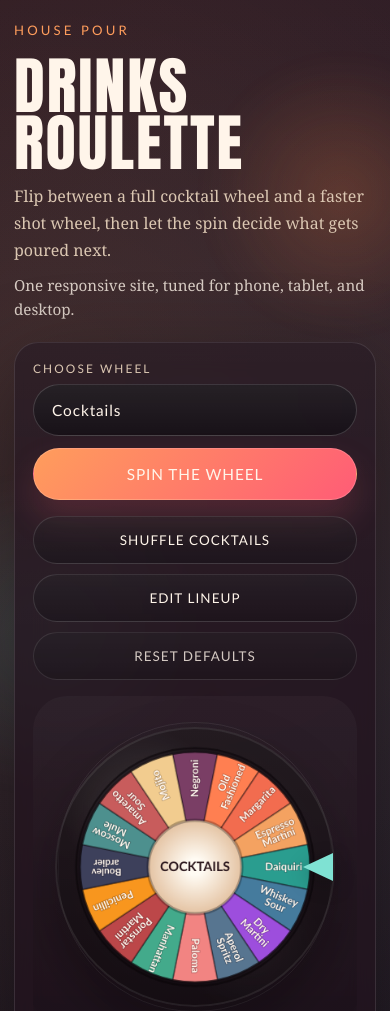
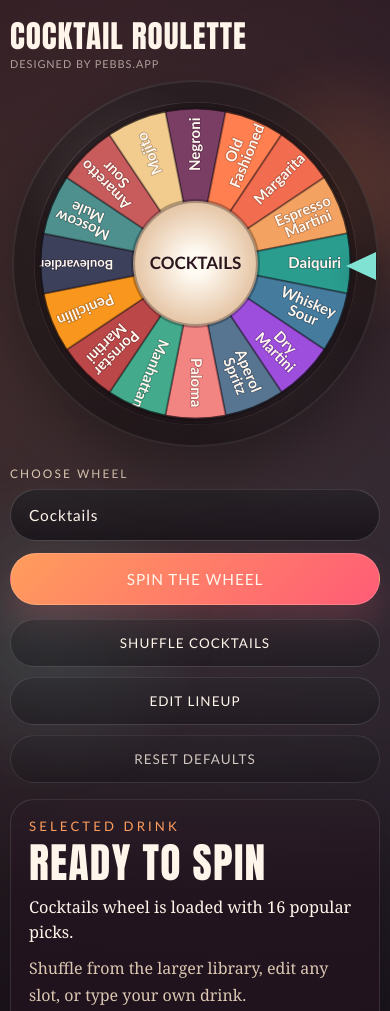
Before and after one commit to slurms666/drinks-roulette, a plain HTML site: page index.html in a window 390 px wide. Shown: the top 1011 px of the page. Drawn offline with Linux system fonts and the light colour scheme.

Commit message:
Rework mobile wheel layout

```diff
--- a/index.html
+++ b/index.html
@@ -13,8 +13,10 @@
 <body data-wheel="cocktails">
   <div class="page-shell">
     <header class="hero">
-      <p class="eyebrow">House Pour</p>
-      <h1>Drinks Roulette</h1>
+      <div class="hero-bar">
+        <h1>COCKTAIL ROULETTE</h1>
+        <p class="hero-byline">designed by pebbs.app</p>
+      </div>
       <p class="hero-copy">
         Flip between a full cocktail wheel and a faster shot wheel, then let the spin decide what
         gets poured next.
@@ -46,7 +48,7 @@
 
         <div class="wheel-stage">
           <div class="pointer" aria-hidden="true"></div>
-          <div id="wheel-disc" class="wheel-disc">
+          <div id="wheel-disc" class="wheel-disc" role="button" tabindex="0" aria-label="Spin the selected drinks wheel">
             <canvas
               id="roulette-wheel"
               width="720"
--- a/js/main.js
+++ b/js/main.js
@@ -786,6 +786,13 @@
     setCategory(event.target.value);
   });
   elements.spinButton.addEventListener("click", spinWheel);
+  elements.wheelDisc.addEventListener("click", spinWheel);
+  elements.wheelDisc.addEventListener("keydown", (event) => {
+    if (event.code === "Space" || event.code === "Enter") {
+      event.preventDefault();
+      spinWheel();
+    }
+  });
   elements.shuffleButton.addEventListener("click", shuffleCurrentLineup);
   elements.resetButton.addEventListener("click", resetCurrentLineup);
   elements.editButton.addEventListener("click", openEditor);
--- a/styles.css
+++ b/styles.css
@@ -94,11 +94,18 @@ body::after {
 }
 
 .hero {
-  max-width: 820px;
+  max-width: 960px;
   display: grid;
-  gap: 10px;
-  margin-bottom: clamp(20px, 3.5vw, 30px);
+  gap: 8px;
+  margin-bottom: clamp(14px, 2.6vw, 22px);
   animation: rise-in 720ms ease both;
+}
+
+.hero-bar {
+  display: flex;
+  align-items: baseline;
+  gap: 10px 14px;
+  flex-wrap: wrap;
 }
 
 .eyebrow,
@@ -135,9 +142,18 @@ h1,
 }
 
 h1 {
-  font-size: clamp(3.3rem, 9vw, 6.8rem);
+  font-size: clamp(1.9rem, 5.2vw, 3.5rem);
   line-height: 0.92;
   text-transform: uppercase;
+}
+
+.hero-byline {
+  color: rgba(255, 245, 234, 0.6);
+  font-family: "Trebuchet MS", "Gill Sans", "Avenir Next Condensed", sans-serif;
+  font-size: clamp(0.74rem, 1.4vw, 0.92rem);
+  letter-spacing: 0.12em;
+  text-transform: uppercase;
+  white-space: nowrap;
 }
 
 .hero-copy {
@@ -335,6 +351,7 @@ select:disabled {
   top: 50%;
   right: calc(50% - (var(--wheel-disc-size) / 2) + clamp(2px, 0.5vw, 8px));
   z-index: 3;
+  pointer-events: none;
   width: 0;
   height: 0;
   transform: translateY(-50%);
@@ -366,6 +383,17 @@ select:disabled {
     0 26px 54px rgba(0, 0, 0, 0.32);
   transition: transform 4.8s cubic-bezier(0.12, 0.82, 0.16, 1);
   will-change: transform;
+  cursor: pointer;
+  touch-action: manipulation;
+}
+
+.wheel-disc:focus-visible {
+  outline: none;
+  box-shadow:
+    inset 0 0 0 2px rgba(255, 255, 255, 0.08),
+    inset 0 0 0 22px rgba(13, 8, 11, 0.5),
+    0 0 0 2px rgba(255, 255, 255, 0.18),
+    0 26px 54px rgba(0, 0, 0, 0.32);
 }
 
 #roulette-wheel {
@@ -755,8 +783,55 @@ select:disabled {
 }
 
 @media (max-width: 760px) {
+  :root {
+    --page-gutter: 10px;
+    --wheel-stage-size: clamp(360px, 96vw, 470px);
+    --wheel-disc-size: min(100%, clamp(336px, 94vw, 470px));
+  }
+
+  .hero {
+    gap: 6px;
+    margin-bottom: 10px;
+  }
+
   .control-row {
     grid-template-columns: 1fr;
+  }
+
+  .hero-copy,
+  .hero-note {
+    display: none;
+  }
+
+  .wheel-card {
+    gap: 14px;
+    padding: 0;
+    background: transparent;
+    border: 0;
+    box-shadow: none;
+    backdrop-filter: none;
+  }
+
+  .wheel-stage {
+    order: 1;
+    min-height: auto;
+    padding: 2px 0 6px;
+    border-radius: 0;
+    background: transparent;
+    overflow: visible;
+  }
+
+  .control-row {
+    order: 2;
+  }
+
+  .action-row {
+    order: 3;
+  }
+
+  .wheel-footer {
+    order: 4;
+    display: none;
   }
 
   .editor-head {
@@ -801,16 +876,26 @@ select:disabled {
 
 @media (max-width: 520px) {
   h1 {
-    font-size: clamp(2.7rem, 16vw, 4rem);
+    font-size: clamp(1.55rem, 8vw, 2rem);
   }
 
   .wheel-stage {
-    min-height: clamp(280px, 88vw, 360px);
+    min-height: auto;
+    padding-top: 0;
   }
 
   .action-row .ghost-button,
   .editor-toolbar .ghost-button {
     flex-basis: 100%;
+  }
+
+  .hero-bar {
+    gap: 6px 10px;
+  }
+
+  .hero-byline {
+    font-size: 0.68rem;
+    letter-spacing: 0.09em;
   }
 
   .result-card h2 {
```
